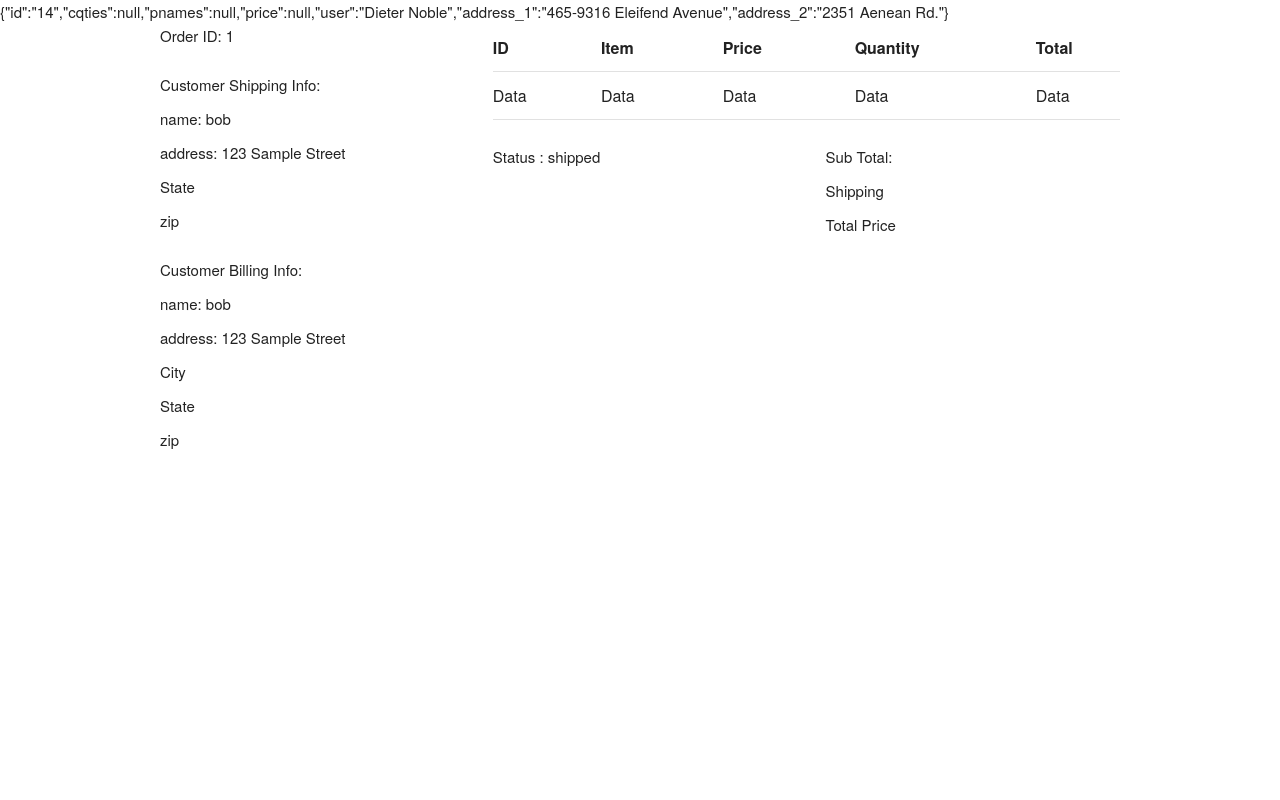
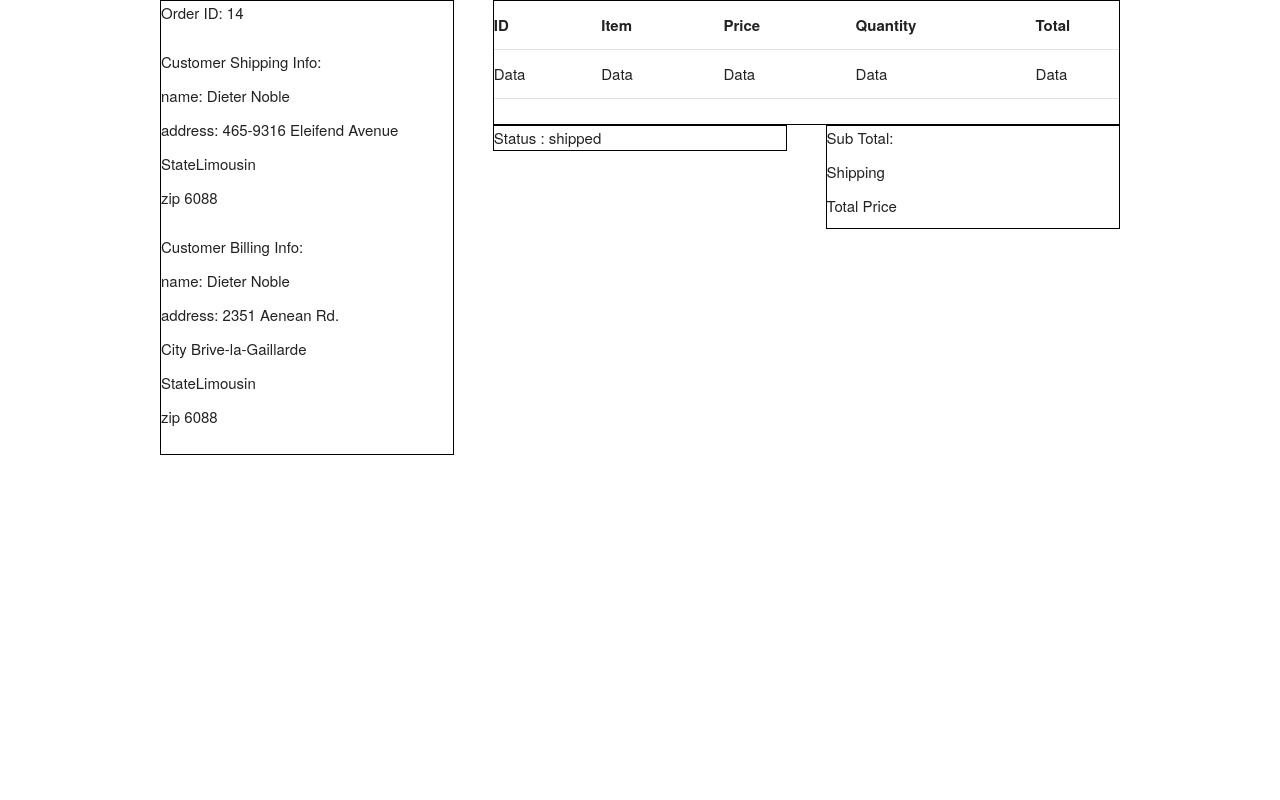
Before and after one commit to MacHawkDown/ecommerce, a CodeIgniter app: page /Orders/show/14 in a window 1280 px wide. Run offline with CodeIgniter, Linux system fonts and the light colour scheme; data comes from the database, SQL or seed files in the repository.

Commit message:
dynamic listing with the suggestions

```diff
--- a/application/models/order.php
+++ b/application/models/order.php
@@ -26,7 +26,7 @@
 
         public function getOrder($id)
         {
-            $query = join(" ", array('select orders.id,GROUP_CONCAT(carts.qty) as cqties,GROUP_CONCAT( products.name) as pnames,products.price,',
+            $query = join(" ", array('select addresses.zipcode, addresses.city, addresses.state, orders.id,GROUP_CONCAT(carts.qty) as cqties,GROUP_CONCAT( products.name) as pnames,products.price,',
                 "CONCAT_WS(' ',first_name, last_name) as 'user',address_1,address_2 from orders",
                 "LEFT JOIN users ON users.id = orders.user_id LEFT JOIN carts ON carts.order_id = orders.id LEFT JOIN addresses",
                 "ON addresses.id = orders.address_id LEFT JOIN products ON carts.product_id = products.id group by orders.id",
--- a/application/views/show_order.php
+++ b/application/views/show_order.php
@@ -1,5 +1,5 @@
 <?php
-echo json_encode($output);
+//echo json_encode($output);
 ?>
 <!doctype html>
 <html>
@@ -11,30 +11,33 @@ echo json_encode($output);
             li{
                 list-style:none;
             }
+            .box{
+            border: 1px solid black;
+}
         </style>
         <head>
             <body>
                 <div class="container">
                     <div class="row">
-                        <div class="four columns">
-                            <p>Order ID: 1</p>
+                        <div class=" box four columns">
+                            <p>Order ID: <?php echo $output['id'] ?></p>
                             <ul>
                                 <li>Customer Shipping Info:</li>
-                                <li>name: bob</li>
-                                <li>address: 123 Sample Street</li>
-                                <li>State</li>
-                                <li>zip</li>
+                                <li>name: <?php echo $output['user']?></li>
+                                <li>address: <?php echo $output['address_1']?></li>
+                                <li>State<?php echo $output['state']?></li>
+                                <li>zip <?php echo $output['zipcode']?></li>
                             </ul>
                             <ul>
                                 <li>Customer Billing Info:</li>
-                                <li>name: bob</li>
-                                <li>address: 123 Sample Street</li>
-                                <li>City</li>
-                                <li>State</li>
-                                <li>zip</li>
+                                <li>name: <?php echo $output['user']?></li>
+                                <li>address: <?php echo $output['address_2']?></li>
+                                <li>City <?php echo $output['city']?></li>
+                                <li>State<?php echo $output['state']?></li>
+                                <li>zip <?php echo $output['zipcode']?></li>
                             </ul>
                         </div>
-                        <div class="eight columns">
+                        <div class="box eight columns">
                             <table class="u-full-width">
                                 <tr>
                                     <th>ID</th>
@@ -52,8 +55,8 @@ echo json_encode($output);
                                 </tr>
                             </table>
                         </div>
-                        <p class="four columns">Status : shipped</p>
-                        <ul class="four columns">
+                        <p class="box four columns">Status : shipped</p>
+                        <ul class="box four columns">
                             <li>Sub Total:</li>
                             <li>Shipping</li>
                             <li>Total Price</li>
```
Also changed, not shown: 2 other files.
